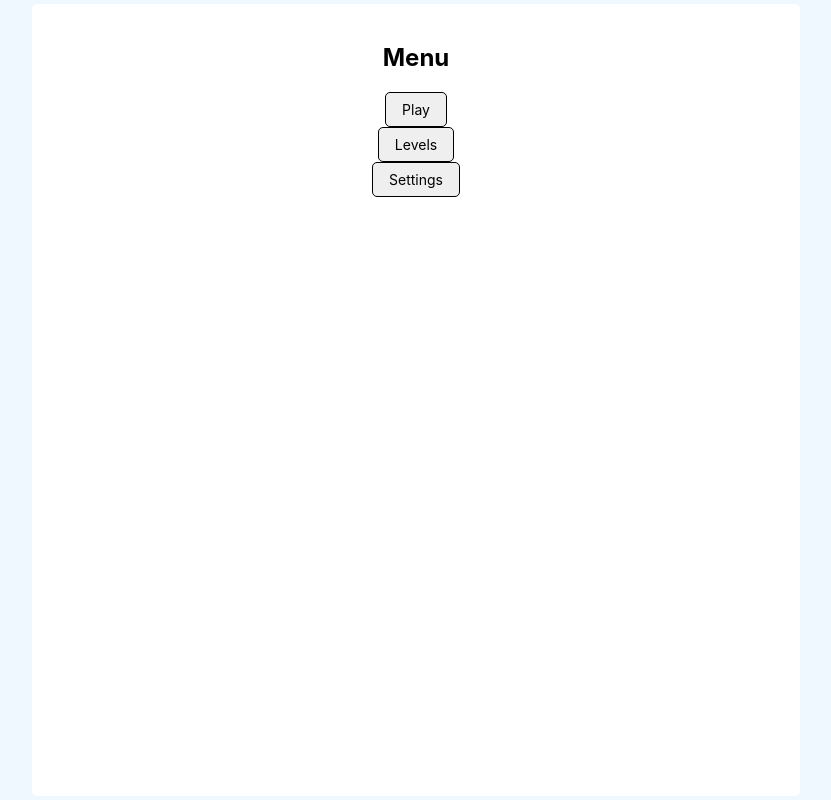
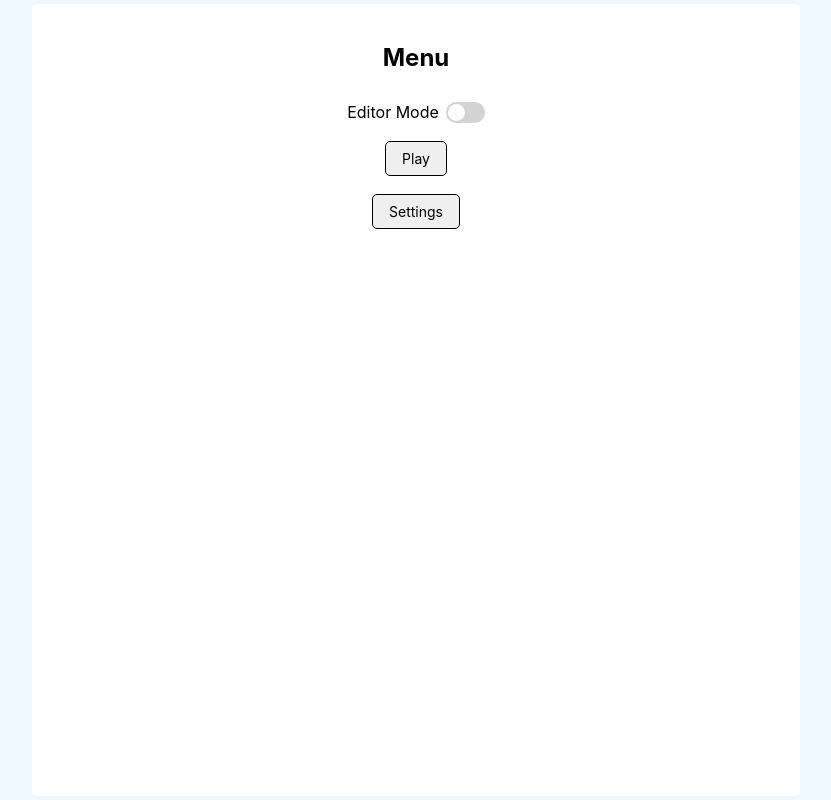
Before and after one commit to FaridSakhyzad/ig, a React (Create React App) app: page / in a window 1280 px wide. Shown: the whole page, without its empty margins (224-1055 px from the left). Built offline with nearby package versions, Linux system fonts and the light colour scheme.

Commit message:
Level editor | Admin Mode WIP

```diff
--- a/src/App.jsx
+++ b/src/App.jsx
@@ -1,5 +1,6 @@
 import React, { useEffect, useState } from 'react';
 import { useSelector, useDispatch } from 'react-redux';
+import { setEditorMode } from './redux/user/actions';
 import { setCurrentScreen } from './redux/ui/actions';
 import Playground from './components/Playground';
 import LevelList from './components/LevelList';
@@ -10,16 +11,22 @@ import { readLevels, updateLevel } from './api/api';
 import LevelEditComponent from './components/LevelList/LevelEditComponent';
 
 import './App.scss';
+import './mainMenu.scss';
 
 function App() {
   const dispatch = useDispatch();
 
   const { currentScreen } = useSelector((state) => state.ui);
+  const { editorMode } = useSelector((state) => state.user);
 
   const levels = readLevels() || [];
 
   const [currentLevel, setCurrentLevel] = useState(new LevelMap(levels[0]));
   const [levelEditMode, setLevelEditMode] = useState(false);
+
+  const handleAdminModeChange = ({ target: { checked } }) => {
+    dispatch(setEditorMode(checked));
+  };
 
   const handlePlayClick = () => {
     setCurrentLevel(new LevelMap(levels[0]));
@@ -44,6 +51,10 @@ function App() {
 
   const handleSettingsClick = () => {
     dispatch(setCurrentScreen(SCREEN_MODES.settings));
+  };
+
+  const handleMenuClick = () => {
+    dispatch(setCurrentScreen(SCREEN_MODES.menu));
   };
 
   const [projectileMoveStep, setProjectileMoveStep] = useState(1);
@@ -148,14 +159,37 @@ function App() {
       {currentScreen === SCREEN_MODES.menu && (
         <div className="screen" id="screen">
           <h2>Menu</h2>
-          <button type="button" onClick={handlePlayClick} className="button">Play</button>
-          <button type="button" onClick={handleLevelsClick} className="button">Levels</button>
-          <button type="button" onClick={handleSettingsClick} className="button">Settings</button>
+          <ul className="mainMenu">
+            <li className="mainMenu-item">
+              {/* eslint-disable-next-line jsx-a11y/label-has-associated-control */}
+              <label className="mainMenu-editorModeSwitcher">
+                Editor Mode
+                <input
+                  type="checkbox"
+                  className="checkbox mainMenu-editorModeSwitcherInput"
+                  checked={editorMode}
+                  onChange={handleAdminModeChange}
+                />
+              </label>
+            </li>
+            <li className="mainMenu-item">
+              <button type="button" onClick={handlePlayClick} className="button">Play</button>
+            </li>
+            {editorMode && (
+              <li className="mainMenu-item">
+                <button type="button" onClick={handleLevelsClick} className="button">Levels</button>
+              </li>
+            )}
+            <li className="mainMenu-item">
+              <button type="button" onClick={handleSettingsClick} className="button">Settings</button>
+            </li>
+          </ul>
         </div>
       )}
       {currentScreen === SCREEN_MODES.settings && (
         <div className="screen" id="screen">
           <h2>Settings</h2>
+          <button type="button" onClick={handleMenuClick} className="button">Back to Menu</button>
         </div>
       )}
     </div>
--- a/src/App.scss
+++ b/src/App.scss
@@ -62,6 +62,36 @@ body, html, #root {
   font-size: 14px;
 }
 
+.checkbox {
+  appearance: none;
+  -webkit-appearance: none;
+  padding: 0;
+  margin: 0;
+  width: 39px;
+  height: 21px;
+  background-color: lightgray;
+  border-radius: 65536px;
+
+  &:before {
+    content: '';
+    display: block;
+    width: 17px;
+    height: 17px;
+    background: white;
+    margin: 2px;
+    border-radius: 50%;
+    transition: margin-left 0.2s ease;
+  }
+
+  &:checked {
+    background-color: #24c73b;
+
+    &:before {
+      margin-left: 20px;
+    }
+  }
+}
+
 .modalAligner {
   width: 100%;
   height: 100%;
--- a/src/components/LevelList/index.jsx
+++ b/src/components/LevelList/index.jsx
@@ -72,7 +72,24 @@ export default function LevelList() {
     overrideUserAmmo: false,
     createUserBackup: false,
     restoreUserAmmo: false,
-    ammo: {},
+    ammo: {
+      userMoves: 0,
+
+      defaults: 0,
+      bobombs: 0,
+      lasers: 0,
+      deflectors: 0,
+      walls: 0,
+      npc: 0,
+      hidden: 0,
+      portals: 0,
+      teleports: 0,
+
+      swaps: 0,
+      rotates: 0,
+      jumps: 0,
+      deletes: 0,
+    },
     ammoRestrictions: {
       npc: true,
       hidden: true,
--- a/src/components/LevelList/levelEditComponent.scss
+++ b/src/components/LevelList/levelEditComponent.scss
@@ -1,5 +1,5 @@
 .levelEdit {
-  padding: 8px 0 0 0;
+  padding: 16px 0 0 0;
 }
 
 .levelEdit-header {
--- a/src/components/Playground/index.jsx
+++ b/src/components/Playground/index.jsx
@@ -864,6 +864,10 @@ function Playground(props) {
         </div>
       </div>
 
+      <div>
+        ADMIN MENU
+      </div>
+
       <UserMenu
         afterInputAction={afterInputAction}
         onModeChange={onModeChange}
--- /dev/null
+++ b/src/mainMenu.scss
@@ -0,0 +1,24 @@
+.mainMenu {
+  display: block;
+  margin: 0;
+  padding: 0;
+  list-style-type: none;
+}
+
+.mainMenu-item {
+  display: flex;
+  width: 100%;
+  justify-content: center;
+  align-items: center;
+  padding: 9px 0;
+}
+
+.mainMenu-editorModeSwitcher {
+  display: flex;
+  align-items: center;
+}
+
+.mainMenu-editorModeSwitcherInput {
+  margin-left: 7px;
+  margin-top: 1px;
+}
--- a/src/mapList.css
+++ b/src/mapList.css
@@ -1,18 +1,22 @@
 .mapList {
     margin-bottom: 18px;
     width: 100%;
+    border-top: 1px solid rgba(0, 0, 0, 0.15);
 }
 
 .mapList-item {
     display: flex;
     align-items: center;
-    margin-bottom: 12px;
+    border-bottom: 1px solid rgba(0, 0, 0, 0.15);
+    background-color: white;
 }
 
 .mapList-itemName {}
 
 .mapList-itemControls {
     margin-left: auto;
+    display: flex;
+    flex-wrap: nowrap;
 }
 
 .mapList-newLevelButton {
--- a/src/redux/user/actions.js
+++ b/src/redux/user/actions.js
@@ -4,6 +4,7 @@ import {
   SET_ROTATES,
   SET_AMMO,
   RESET_AMMO,
+  SET_EDITOR_MODE,
 } from './constants';
 
 export const setUserMoves = (data) => ({
@@ -29,3 +30,8 @@ export const setAmmo = (data) => ({
 export const resetAmmo = () => ({
   type: RESET_AMMO,
 });
+
+export const setEditorMode = (data) => ({
+  type: SET_EDITOR_MODE,
+  payload: data,
+});
--- a/src/redux/user/constants.js
+++ b/src/redux/user/constants.js
@@ -1,3 +1,5 @@
+export const SET_EDITOR_MODE = 'SET_EDITOR_MODE';
+
 export const SET_USER_MOVES = 'SET_USER_MOVES';
 
 export const SET_SWAPS = 'SET_SWAPS';
--- a/src/redux/user/reducer.js
+++ b/src/redux/user/reducer.js
@@ -1,4 +1,5 @@
 import {
+  SET_EDITOR_MODE,
   SET_USER_MOVES,
   SET_SWAPS,
   SET_ROTATES,
@@ -7,6 +8,8 @@ import {
 } from './constants';
 
 const initialState = {
+  editorMode: false,
+
   userMoves: 0,
 
   defaults: 0,
@@ -44,6 +47,12 @@ const initialState = {
 
 const userReducer = (state = initialState, action) => {
   switch (action.type) {
+    case SET_EDITOR_MODE: {
+      return {
+        ...state,
+        editorMode: action.payload,
+      };
+    }
     case SET_USER_MOVES: {
       return {
         ...state,
```
Also changed, not shown: .eslintrc.json.
